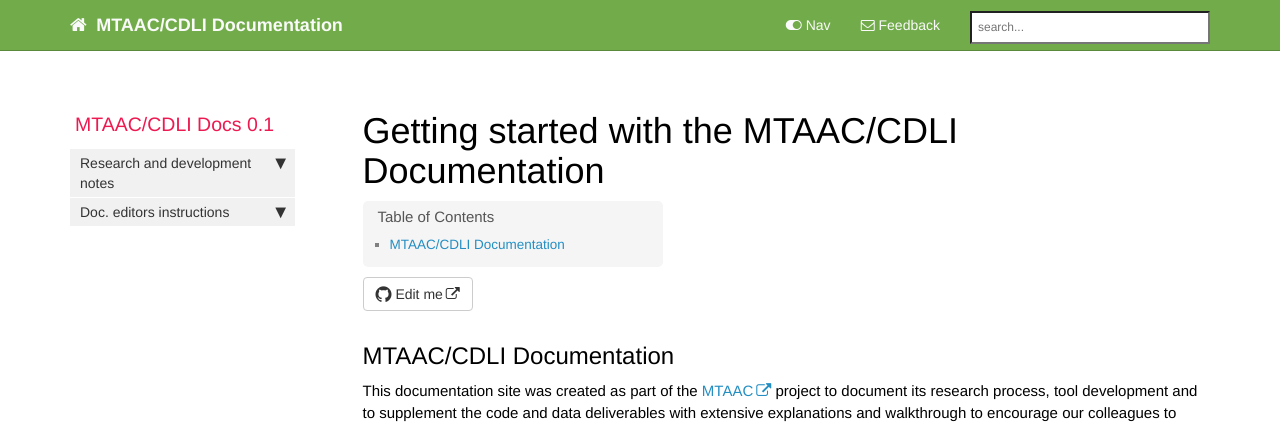
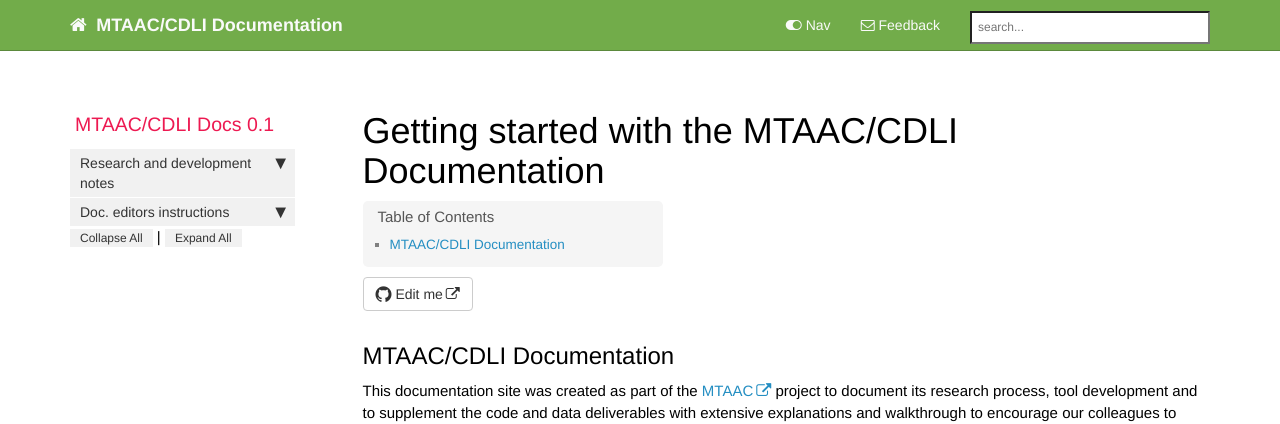
Before and after one commit to fbab/cdli-gh.github.io, a Jekyll site: the page built from index.md, in a window 1280 px wide. Shown: the top 424 px of the page. Built offline with Jekyll 4.4.1, drawn with Linux system fonts in a browser that asks for light colours; nearby versions of some CDN libraries; comment, search, counter and statistics services are not loaded.

Commit message:
Update sidebar.html

```diff
--- a/_includes/sidebar.html
+++ b/_includes/sidebar.html
@@ -42,10 +42,10 @@
         </ul>
         {% endif %}
         {% endfor %}
-        {% endfor %}<!--
+        {% endfor %}
            <p class="external">
                <a href="#" id="collapseAll">Collapse All</a> | <a href="#" id="expandAll">Expand All</a>
-           </p>-->
+        </p>
     </li>
 </ul>
 </div>
```
